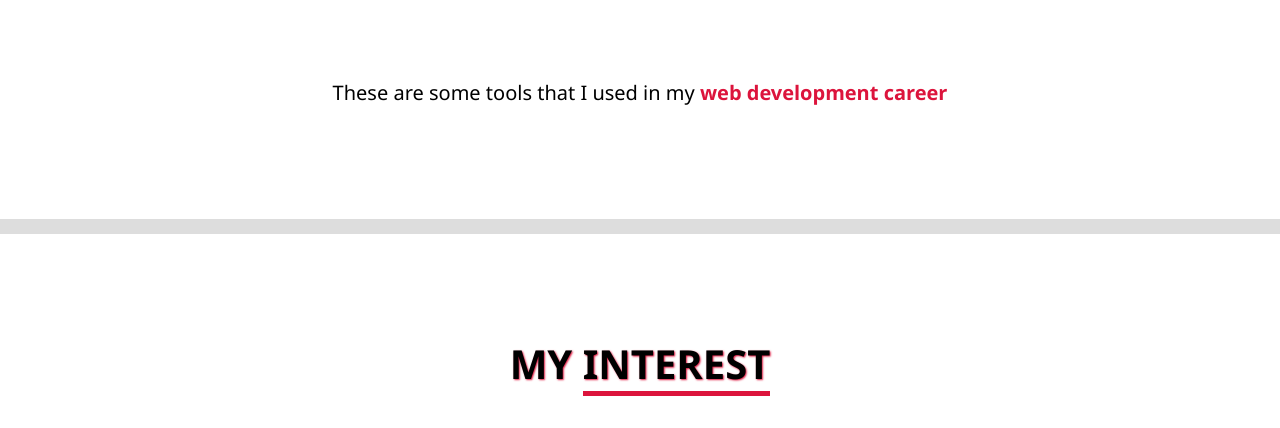
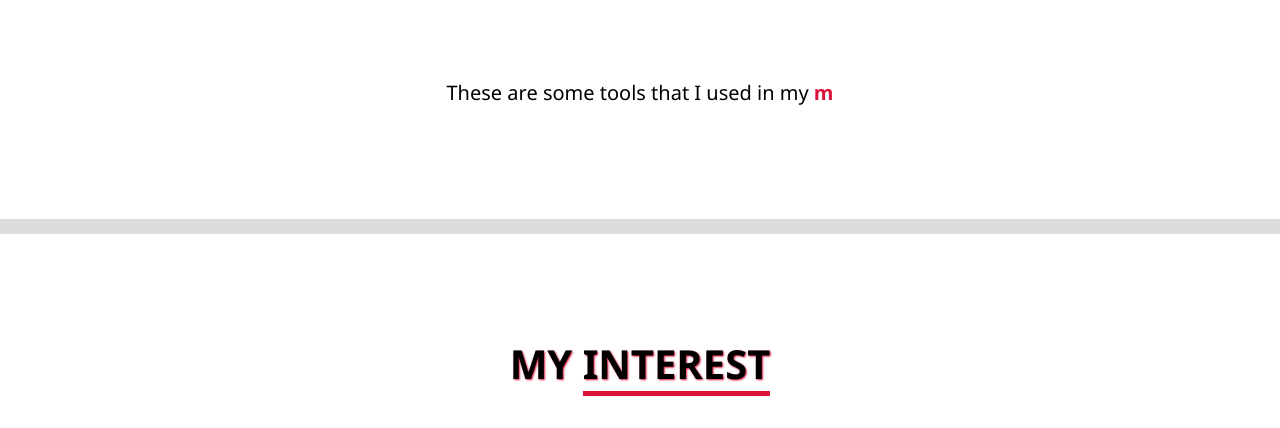
Before and after one commit to comandante2000/Todo, a plain HTML site: page Responsive/index.html in a window 1280 px wide. Shown: the part 1768-2196 px from the top of the page. Drawn offline with Linux system fonts and the light colour scheme.

Commit message:
Update index.html

```diff
--- a/Responsive/index.html
+++ b/Responsive/index.html
@@ -57,7 +57,7 @@
             <img src="./images/w-plugins.png">
             <img src="./images/wordpress.png">
         </div>
-        <p>These are some tools that I used in my <strong style="color: crimson;">web development career</strong></p>
+        <p>These are some tools that I used in my <strong style="color: crimson;">m</strong></p>
     </div>
 <!-- Start Interest -->
     <div class="interest">
```
